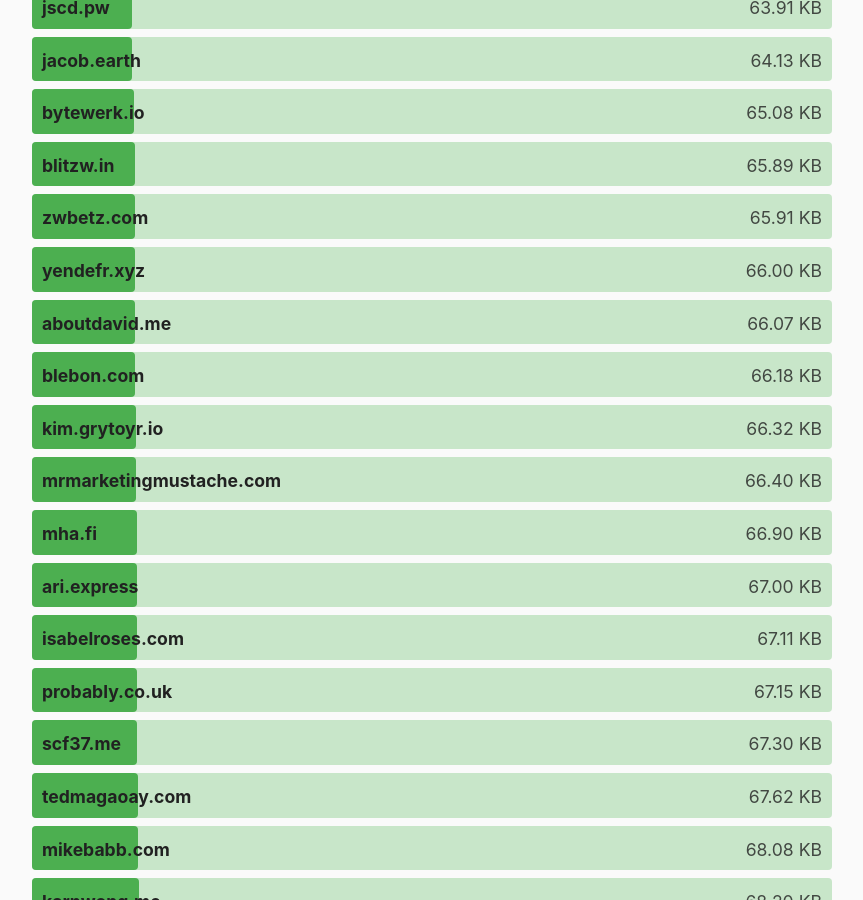
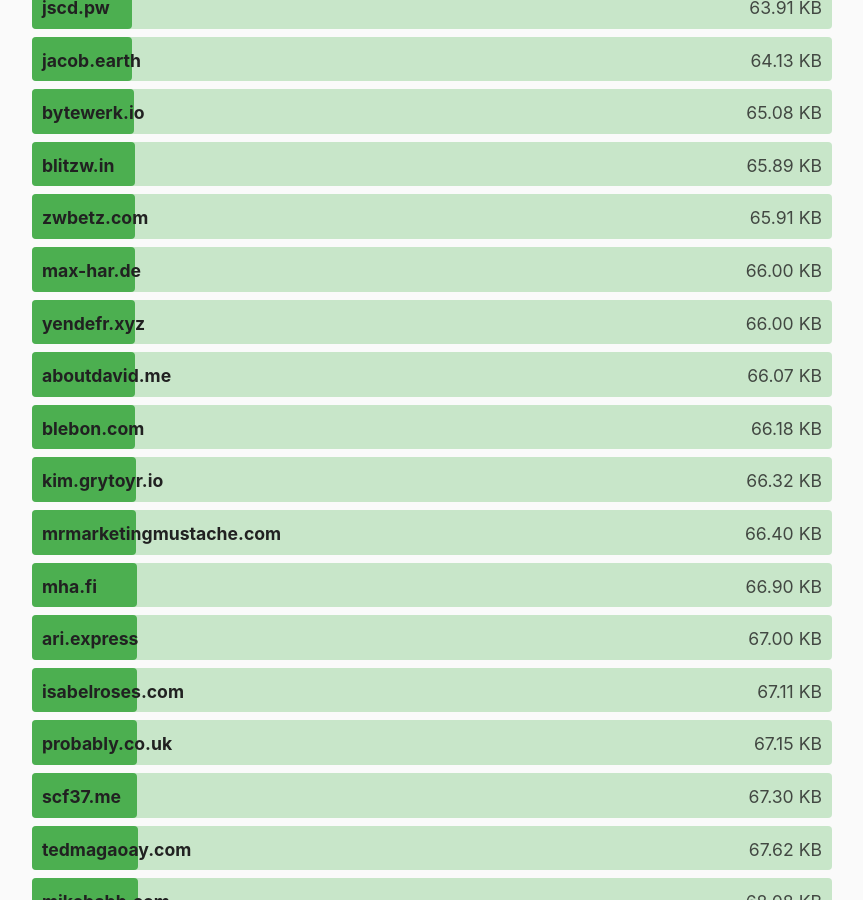
Before and after one commit to kevquirk/512kb.club, a Jekyll site: the page built from index.md, in a window 1280 px wide and 900 px high, scrolled down 19994 px. Shown: the whole window, without its empty margins (208-1071 px from the left). Built offline with Jekyll 4.4.1, drawn with Linux system fonts in a browser that asks for light colours.

Commit message:
Update sites.yml
Add max-har.de

```diff
--- a/_data/sites.yml
+++ b/_data/sites.yml
@@ -1,3 +1,8 @@
+- domain: max-har.de
+  url: https://max-har.de/
+  size: 66
+  last_checked: 2025-08-29
+
 - domain: 0xedward.io
   url: https://0xedward.io/
   size: 41.02
```
